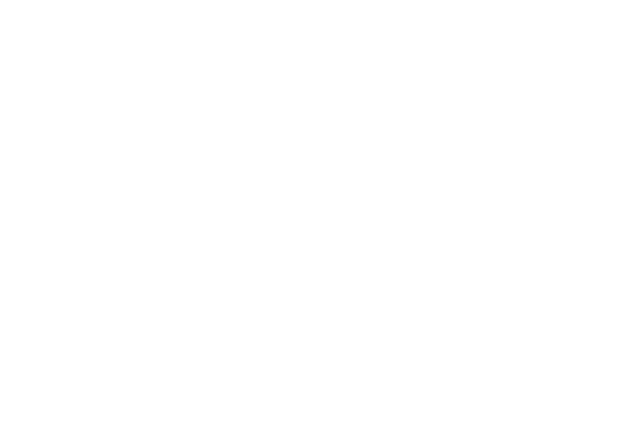
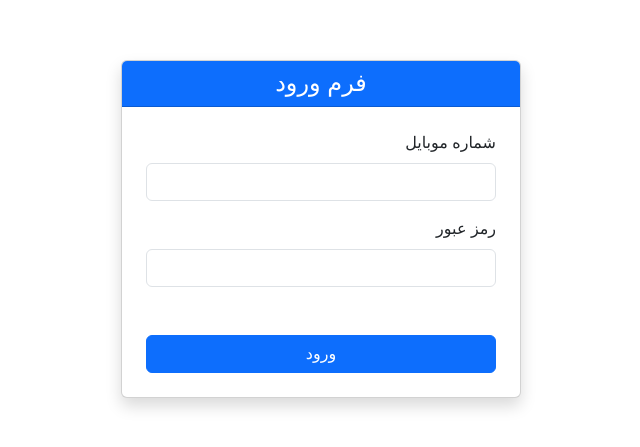
Before and after one commit to a-nowruzi/mft-shop-07, a React (Vite) app: page /login in a window 1280 px wide. Shown: the part 171-618 px from the top of the page, without its empty margins (397-1037 px from the left). Built offline with nearby package versions, Linux system fonts and the light colour scheme.

Commit message:
:hammer: some bugs gone

```diff
--- a/package.json
+++ b/package.json
@@ -18,7 +18,8 @@
     "react-hook-form": "^7.60.0",
     "react-router-dom": "^7.6.3",
     "react-toastify": "^11.0.5",
-    "sass": "^1.89.2"
+    "sass": "^1.89.2",
+    "zustand": "^5.0.6"
   },
   "devDependencies": {
     "@eslint/js": "^9.30.1",
--- a/src/pages/Home.jsx
+++ b/src/pages/Home.jsx
@@ -1,6 +1,90 @@
+import { useState, useEffect } from 'react';
+import axios from 'axios';
+import { Container, Row, Col, Card, Button, Spinner } from 'react-bootstrap';
+import { toast } from 'react-toastify';
+
 export default function Home() {
+  // state برای نگهداری محصولات و وضعیت loading
+  const [products, setProducts] = useState([]);
+  const [loading, setLoading] = useState(true);
+
+  // تابع دریافت محصولات از API
+  const fetchProducts = async () => {
+    try {
+      setLoading(true);
+      const response = await axios.get('https://nowruzi.top/api/Product');
+
+      if (response.data.isSuccess) {
+        setProducts(response.data.data.products);
+      } else {
+        toast.error('خطا در دریافت محصولات');
+      }
+    } catch (error) {
+      console.error('خطا در دریافت محصولات:', error);
+      setError('خطا در اتصال به سرور');
+    } finally {
+      setLoading(false);
+    }
+  };
+
+  // دریافت محصولات در زمان بارگذاری کامپوننت
+  useEffect(() => {
+    fetchProducts();
+  }, []);
+
+  // تابع تبدیل قیمت به فرمت قابل خواندن
+  const formatPrice = (price) => {
+    return price.toLocaleString('fa-IR') + ' تومان';
+  };
+
+  // نمایش loading
+  if (loading) {
+    return (
+      <Container className="d-flex justify-content-center align-items-center min-vh-100">
+        <Spinner animation="border" variant="primary" />
+      </Container>
+    );
+  }
 
   return (
-    <></>
+    <Container className="py-4">
+
+      {/* نمایش محصولات */}
+      <Row>
+        {
+          products.map((product) => (
+            <Col key={product.id} lg={4} md={6} sm={12} className="mb-4">
+              <Card className="h-100 shadow">
+                {/* تصویر محصول */}
+                <Card.Img
+                  variant="top"
+                  src={`https://nowruzi.top/${product.image}`}
+                  style={{ height: '200px', objectFit: 'contain' }}
+                />
+
+                <Card.Body className="d-flex flex-column">
+                  {/* عنوان محصول */}
+                  <Card.Title>{product.title}</Card.Title>
+
+                  {/* قیمت */}
+                  <Card.Text className="fw-bold text-primary fs-5">
+                    {formatPrice(product.price)}
+                  </Card.Text>
+
+                  {/* دکمه‌های عملیات */}
+                  <div className="mt-auto">
+                    <Button variant="primary" className="w-100 mb-2">
+                      افزودن به سبد خرید
+                    </Button>
+                    <Button variant="outline-secondary" className="w-100">
+                      مشاهده جزئیات
+                    </Button>
+                  </div>
+                </Card.Body>
+              </Card>
+            </Col>
+          ))}
+      </Row>
+    </Container>
   );
 }
--- a/src/pages/Login.jsx
+++ b/src/pages/Login.jsx
@@ -1,6 +1,74 @@
+import { useForm } from 'react-hook-form';
+import { Container, Form, Button, Card } from 'react-bootstrap';
+
 export default function Login() {
+  // استفاده از React Hook Form
+  const { register, handleSubmit, formState: { errors } } = useForm();
+
+  // تابع ارسال فرم
+  const onSubmit = (data) => {
+    console.log('داده‌های فرم:', data);
+  };
 
   return (
-    <></>
+    <Container className="d-flex justify-content-center align-items-center min-vh-100">
+      <Card className="shadow" style={{ width: '400px' }}>
+
+        {/* هدر کارت */}
+        <Card.Header className="text-center bg-primary text-white">
+          <h4 className="mb-0">فرم ورود</h4>
+        </Card.Header>
+
+        {/* بدنه کارت */}
+        <Card.Body className="p-4">
+
+          {/* فرم */}
+          <Form onSubmit={handleSubmit(onSubmit)}>
+
+            {/* فیلد شماره موبایل */}
+            <Form.Group className="mb-3">
+              <Form.Label>شماره موبایل</Form.Label>
+              <Form.Control
+                type="text"
+                {...register('mobile', {
+                  required: 'شماره موبایل الزامی است'
+                })}
+                isInvalid={errors.mobile}
+              />
+              <Form.Control.Feedback type="invalid">
+                {errors.mobile?.message}
+              </Form.Control.Feedback>
+            </Form.Group>
+
+            {/* فیلد رمز عبور */}
+            <Form.Group className="mb-3">
+              <Form.Label>رمز عبور</Form.Label>
+              <Form.Control
+                type="password"
+                {...register('password', {
+                  required: 'رمز عبور الزامی است'
+                })}
+                isInvalid={errors.password}
+              />
+              <Form.Control.Feedback type="invalid">
+                {errors.password?.message}
+              </Form.Control.Feedback>
+            </Form.Group>
+
+            {/* دکمه ارسال */}
+            <div className="mt-5">
+              <Button
+                variant="primary"
+                type="submit"
+                className="w-100">
+                ورود
+              </Button>
+            </div>
+
+          </Form>
+
+        </Card.Body>
+      </Card>
+    </Container>
   );
 }
```
Also changed, not shown: 2 other files (tests, documents, lock files or other folders).
